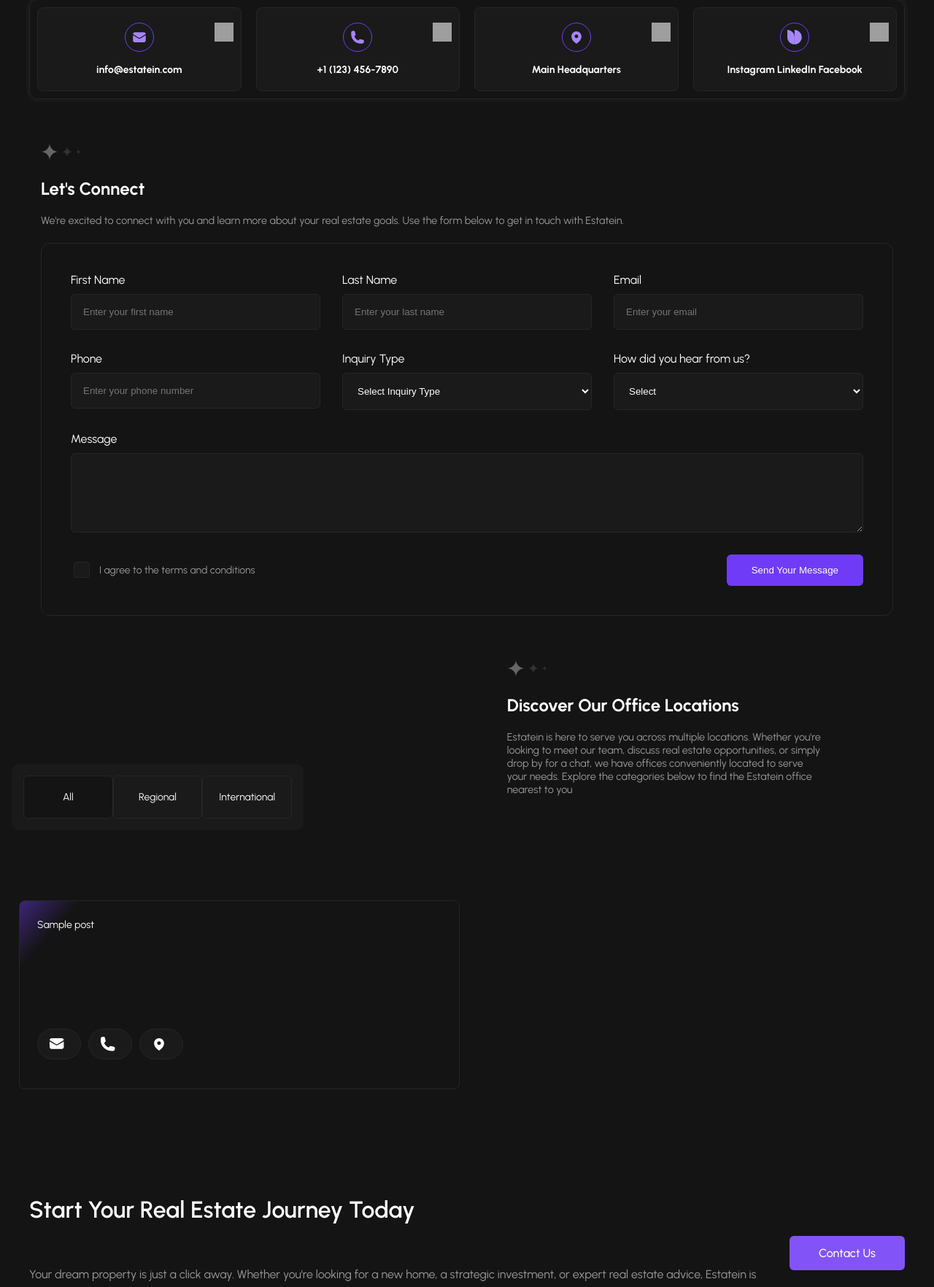
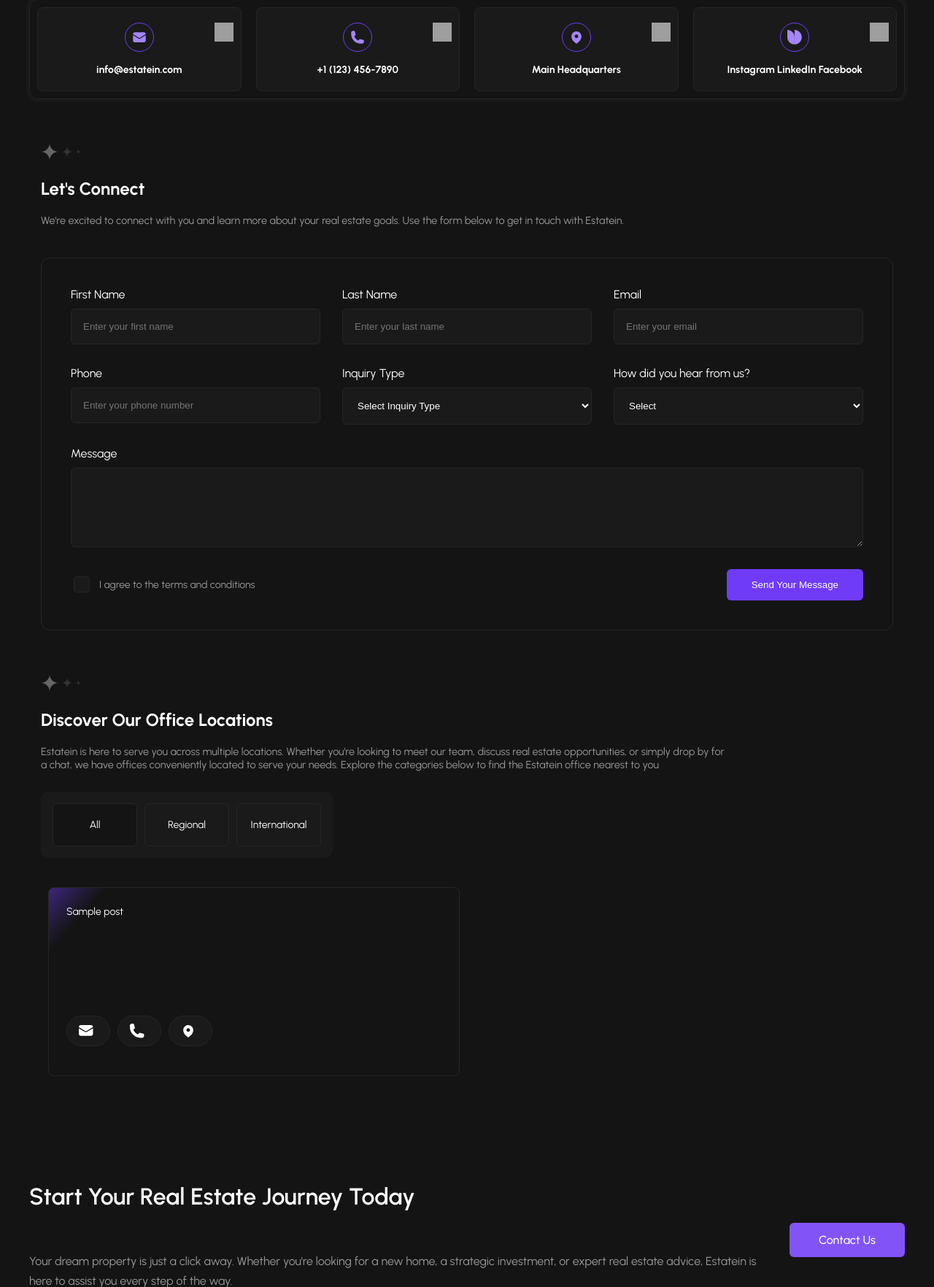
Before and after one commit to Franzeeee/growmodo-trial, a WordPress theme: template franz-trial-theme/page-contact.php in a window 1280 px wide. Shown: the part 408-2172 px from the top of the page at 73% size. Run offline with PHP 8.4 and a stand-in for WordPress, Linux system fonts and the light colour scheme; the site name, menu and one post (Sample post) are stand-ins, and other content is empty; some libraries are stand-ins or nearby versions; grey boxes are pictures that could not be loaded.

Commit message:
Refactor CSS classes for property filter and contact sections to enhance layout and styling consistency

```diff
--- a/franz-trial-theme/assets/css/main.css
+++ b/franz-trial-theme/assets/css/main.css
@@ -1945,12 +1945,12 @@ li.current-menu-ancestor:not(:hover) > a {
     }
 
     .hero-home .area-2 {
-        padding: 2rem 2.8rem !important;
+        padding: 2rem 2.8rem;
         padding-top: 60px !important;
         margin: 0;
         margin-left: auto;
         max-width: 630px;
-        padding-bottom: 0 !important;
+        padding-bottom: 0;
     }
 
     .hero-home .area-3 {
@@ -2138,6 +2138,8 @@ li.current-menu-ancestor:not(:hover) > a {
     .contact-form .contact-location {
         grid-template-columns: 1fr;
         padding-inline: 1rem !important;
+        max-width: 1200px;
+        margin: 0 auto;
     }
 
     .contact-form .area4 {
@@ -2152,19 +2154,19 @@ li.current-menu-ancestor:not(:hover) > a {
         max-height: 130px !important;
     }
 
-    .filter-container {
+    .property-filter-container {
         gap: 0px !important;
         position: relative;
         top: -3.5rem;
     }
 
-    .filter-container .search-bar {
+    .property-filter-container .search-bar {
         width: 80%;
         max-width: 1000px;
         margin: auto;
     }
 
-    .filter-container .select-container {
+    .property-filter-container .select-container {
         flex-direction: row;
         padding: 10px;
     }
@@ -2305,6 +2307,21 @@ li.current-menu-ancestor:not(:hover) > a {
 
     .slide { min-width: 50%; }
 
+    .contact-office-intro {
+        max-width: 1200px !important;
+        padding-bottom: 1rem !important;
+        margin: auto !important;
+        padding-left: 1rem !important;
+    }
+
+    .slide-content {
+        max-width: 400px;
+    }
+
+    .controls {
+        width: 90vw;
+    }
+
 }
 
 @media (min-width: 1200px) {
@@ -2322,7 +2339,7 @@ li.current-menu-ancestor:not(:hover) > a {
     }
 
     .controls {
-        width: 100vw;
+        width: 90vw;
     }
 }
 
--- a/franz-trial-theme/template-parts/component/filter.php
+++ b/franz-trial-theme/template-parts/component/filter.php
@@ -1,4 +1,4 @@
-<div class="filter-container">
+<div class="filter-container property-filter-container">
     <div class="search-bar">
         <input type="text" placeholder="Search properties..." name="property-search" id="property-search">
         <button class="search-button">
--- a/franz-trial-theme/template-parts/sections/contact.php
+++ b/franz-trial-theme/template-parts/sections/contact.php
@@ -82,7 +82,7 @@
 
         <div class="subcontainer area-1"></div>
 
-        <div class="subcontainer area-2">
+        <div class="subcontainer area-2 contact-office-intro">
             <img src="<?php echo get_template_directory_uri() ?>/assets/images/about/abstract.svg" alt="Abstract Shape">
             <h1>
                 Discover Our Office Locations
@@ -94,7 +94,7 @@
 
         <div class="subcontainer area-4 info-subsection info-navigating contact-location">
             <div class="values-card filter-card">
-                <ul class="filter-container">
+                <ul class="filter-container ">
                         <li data-value="all" class="active">All</li>
                         <li data-value="regional">Regional</li>
                         <li data-value="international">International</li>
```
